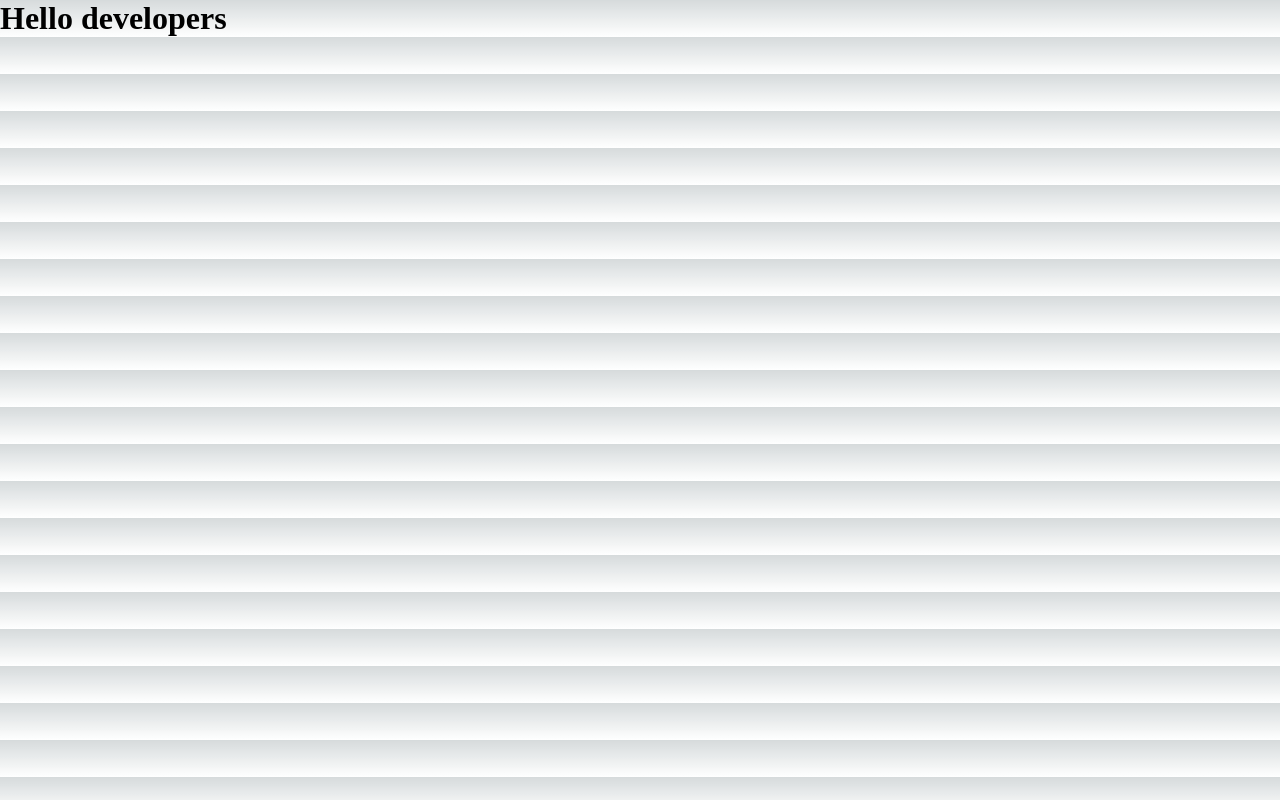
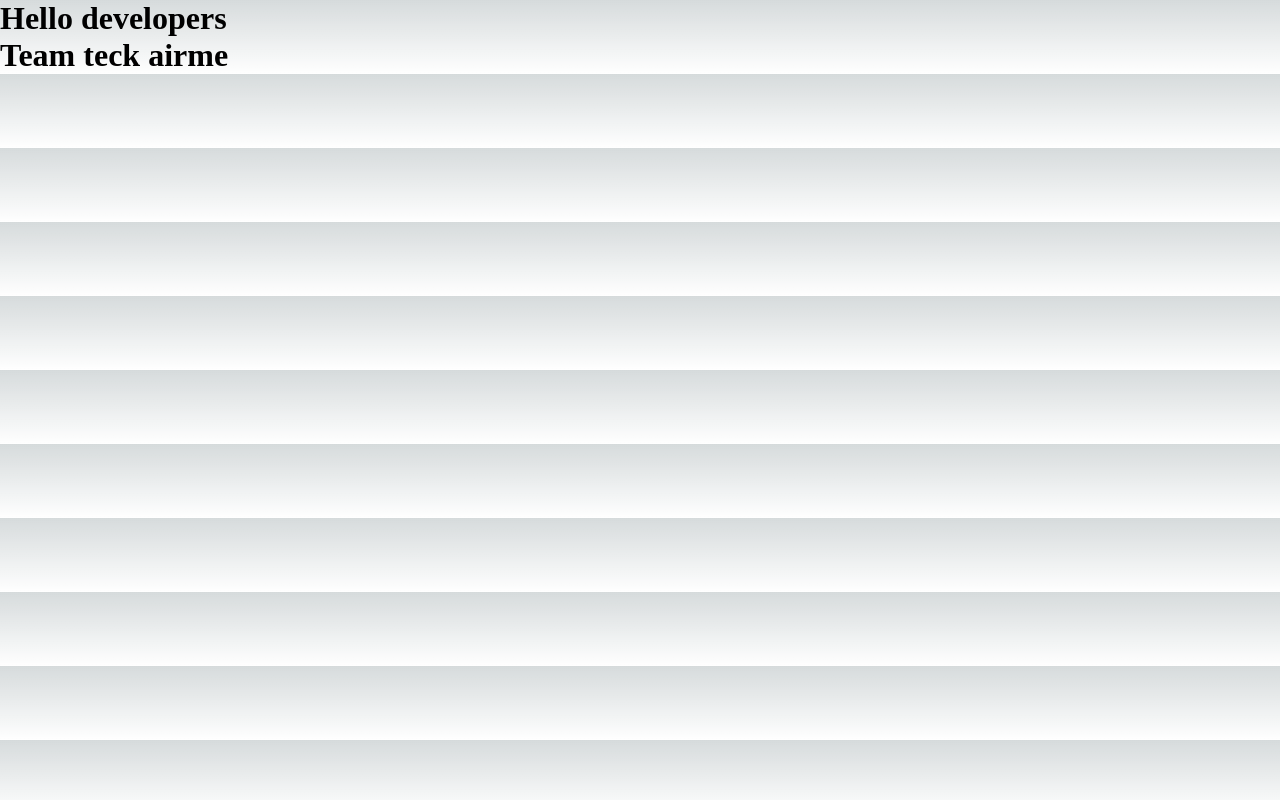
Before and after one commit to hmbadhon2/team-work-deplefy-client, a Next.js app: page / in a window 1280 px wide. Built offline with nearby package versions, Linux system fonts and the light colour scheme.

Commit message:
team teck

```diff
--- a/pages/index.js
+++ b/pages/index.js
@@ -9,6 +9,7 @@ export default function Home() {
   return (
     <>
      <h1> Hello developers</h1>
+     <h1>Team teck airme</h1>
     </>
   )
 }
```
